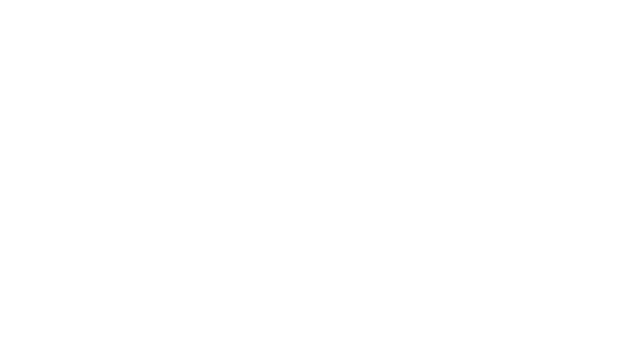
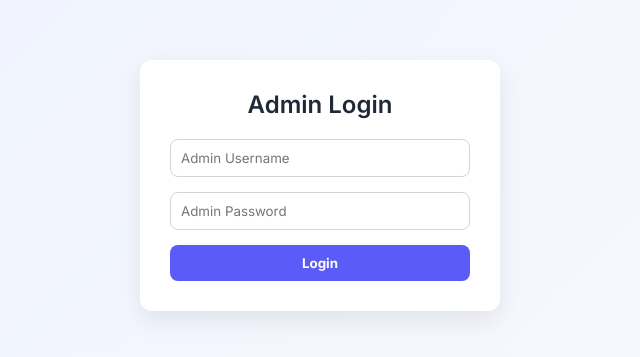
Before and after one commit to Ashish-kolhe/ExamModule, a React (Create React App) app: page /admin/login in a window 1280 px wide. Before the commit this address had no page. Shown: the part 215-572 px from the top of the page, without its empty margins (320-960 px from the left). Built offline with nearby package versions, Linux system fonts and the light colour scheme.

Commit message:
AdminLoginPage

```diff
--- a/src/App.js
+++ b/src/App.js
@@ -1,24 +1,39 @@
-import React from 'react';
-import './App.css';
-import { BrowserRouter as Router, Routes, Route } from 'react-router-dom';
+import React from "react";
+import "./App.css";
+import { BrowserRouter as Router, Routes, Route } from "react-router-dom";
 
+import { Home } from "./user/pages/Home";
+import AdminLogin from "./user/components/admin/AdminLogin";
 
+import { Dashboard } from "./admin/pages/Dashboard";
+import { Students } from "./admin/pages/Students";
+import RequireAdmin from "./admin/components/RequireAdmin";
 
-import { Home } from './user/pages/Home';
-
-import { Dashboard } from './admin/pages/Dashboard';
-import { Students } from './admin/pages/Students';
 function App() {
   return (
     <Router>
       <Routes>
-        <Route path='/' element={<Home/>}></Route>
+        <Route path="/" element={<Home />} />
+        <Route path="/admin/login" element={<AdminLogin />} />
 
-        <Route path='/admin/dashboard' element={<Dashboard/>}></Route>
-         <Route path='/admin/students' element={<Students/>}></Route>
+        <Route
+          path="/admin/dashboard"
+          element={
+            <RequireAdmin>
+              <Dashboard />
+            </RequireAdmin>
+          }
+        />
+
+        <Route
+          path="/admin/students"
+          element={
+            <RequireAdmin>
+              <Students />
+            </RequireAdmin>
+          }
+        />
       </Routes>
-
-
     </Router>
   );
 }
--- /dev/null
+++ b/src/admin/components/RequireAdmin.jsx
@@ -0,0 +1,14 @@
+import React from "react";
+import { Navigate } from "react-router-dom";
+
+const RequireAdmin = ({ children }) => {
+  const isAdminLoggedIn = sessionStorage.getItem("adminAuth");
+
+  if (isAdminLoggedIn !== "true") {
+    return <Navigate to="/admin/login" replace />;
+  }
+
+  return children;
+};
+
+export default RequireAdmin;
--- a/src/admin/pages/Dashboard.jsx
+++ b/src/admin/pages/Dashboard.jsx
@@ -1,9 +1,19 @@
 import React, { useState } from "react";
+import { Navigate } from "react-router-dom";
+
 import { Sidebar } from "../components/Sidebar";
 import Main from "../components/Main";
 import { BottomNav } from "../components/BottomNav";
 
 export const Dashboard = () => {
+
+  // 🔐 AUTH CHECK (THIS IS THE PROTECTION)
+  const isAdmin = localStorage.getItem("adminAuth");
+
+  if (isAdmin !== "true") {
+    return <Navigate to="/admin/login" />;
+  }
+
   const [activePage, setActivePage] = useState("overview");
 
   return (
--- a/src/user/components/Navbar.jsx
+++ b/src/user/components/Navbar.jsx
@@ -1,8 +1,8 @@
-import React from 'react'
+import React from 'react';
+import { Link } from 'react-router-dom';
 
 function Navbar() {
   return (
-    <div>
     <nav className="navbar">
       {/* Left Section */}
       <div className="navbar-left">
@@ -27,24 +27,18 @@ function Navbar() {
 
       {/* Right Section */}
       <div className="navbar-right">
-        <a href='/admin/dashboard' style={{textDecoration:"none"}}>
-        <button className="admin-btn" >
+        <Link to="/admin/login" style={{ textDecoration: "none" }}>
+          <button className="admin-btn">
             <i
               className="fas fa-shield-alt"
-             style={{
-             fontSize: "14px",
-             color: "#374151",
-             marginRight: "6px"
-             }}
+              style={{ fontSize: "14px", marginRight: "6px" }}
             ></i>
-            Login
+            Admin Login
           </button>
-        </a>
-
+        </Link>
       </div>
     </nav>
-    </div>
-  )
+  );
 }
 
-export default Navbar
+export default Navbar;
--- /dev/null
+++ b/src/user/components/admin/AdminLogin.css
@@ -0,0 +1,51 @@
+.admin-login-container {
+  height: 100vh;
+  display: flex;
+  justify-content: center;
+  align-items: center;
+  background: linear-gradient(135deg, #eef2ff, #f8fafc);
+}
+
+.admin-login-box {
+  width: 360px;
+  padding: 30px;
+  background: white;
+  border-radius: 12px;
+  box-shadow: 0 10px 25px rgba(0, 0, 0, 0.08);
+}
+
+.admin-login-box h2 {
+  text-align: center;
+  margin-bottom: 20px;
+  color: #1f2937;
+}
+
+.admin-login-box input {
+  width: 100%;
+  padding: 10px;
+  margin-bottom: 15px;
+  border-radius: 8px;
+  border: 1px solid #d1d5db;
+  outline: none;
+}
+
+.admin-login-box button {
+  width: 100%;
+  padding: 10px;
+  background-color: #5b5bf7;
+  color: white;
+  border: none;
+  border-radius: 8px;
+  cursor: pointer;
+  font-weight: bold;
+}
+
+.admin-login-box button:hover {
+  background-color: #4a4ae0;
+}
+
+.error-text {
+  color: red;
+  text-align: center;
+  margin-bottom: 10px;
+}
--- /dev/null
+++ b/src/user/components/admin/AdminLogin.jsx
@@ -0,0 +1,54 @@
+import React, { useState } from "react";
+import { useNavigate } from "react-router-dom";
+import "./AdminLogin.css";
+
+function AdminLogin() {
+  const navigate = useNavigate();
+
+  const [username, setUsername] = useState("");
+  const [password, setPassword] = useState("");
+  const [error, setError] = useState("");
+
+  const handleLogin = (e) => {
+    e.preventDefault();
+    setError("");
+
+    // ✅ Admin credentials (frontend demo)
+    if (username === "admin" && password === "admin123") {
+      sessionStorage.setItem("adminAuth", "true"); // 🔒 important change
+      navigate("/admin/dashboard");
+    } else {
+      setError("Invalid admin username or password");
+    }
+  };
+
+  return (
+    <div className="admin-login-container">
+      <form className="admin-login-box" onSubmit={handleLogin}>
+        <h2>Admin Login</h2>
+
+        {error && <p className="error-text">{error}</p>}
+
+        <input
+          type="text"
+          placeholder="Admin Username"
+          value={username}
+          onChange={(e) => setUsername(e.target.value)}
+          required
+        />
+
+        <input
+          type="password"
+          placeholder="Admin Password"
+          value={password}
+          onChange={(e) => setPassword(e.target.value)}
+          required
+        />
+
+        <button type="submit">Login</button>
+      </form>
+    </div>
+  );
+}
+
+export default AdminLogin;
```
Lines whose indentation alone changed are shown as unchanged.
